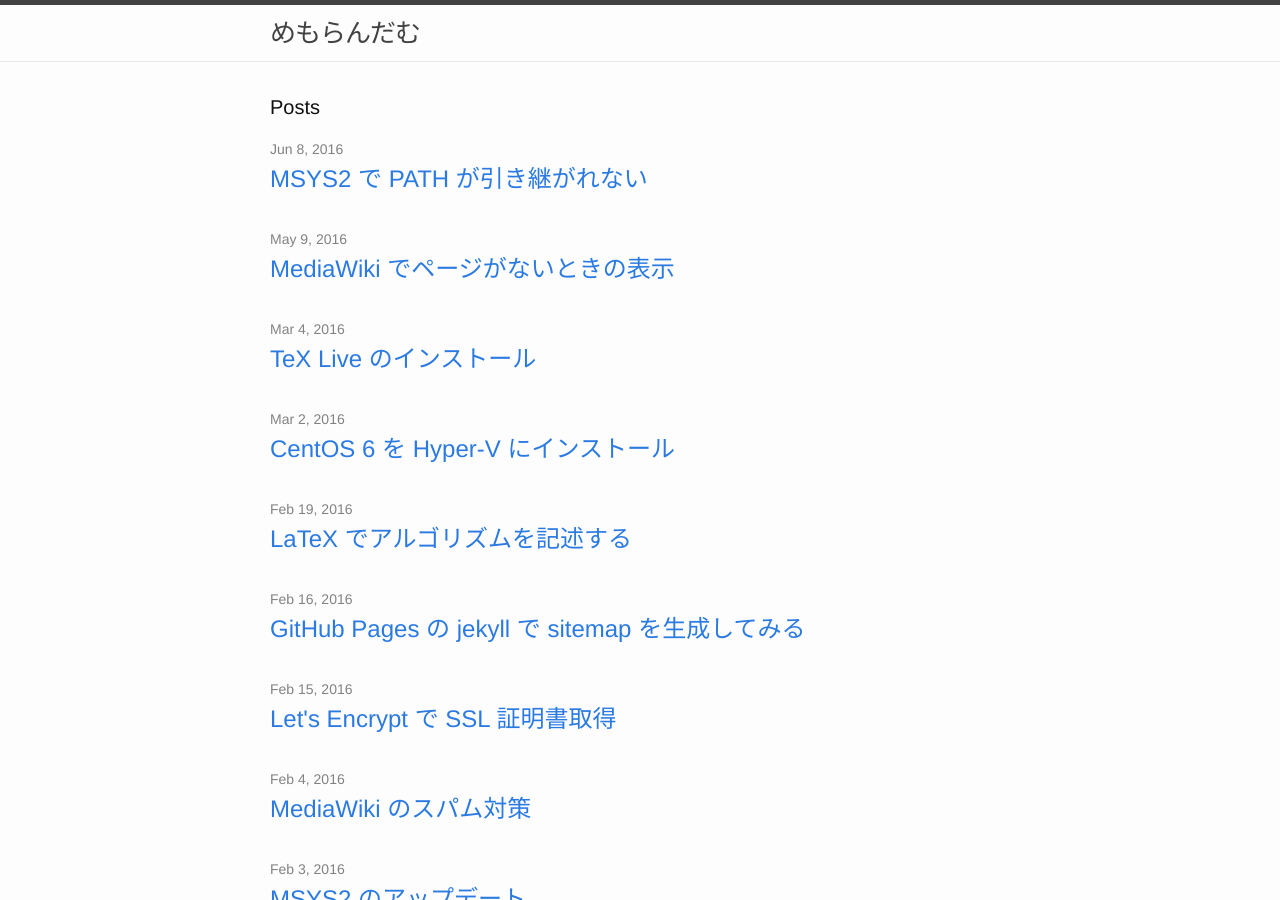
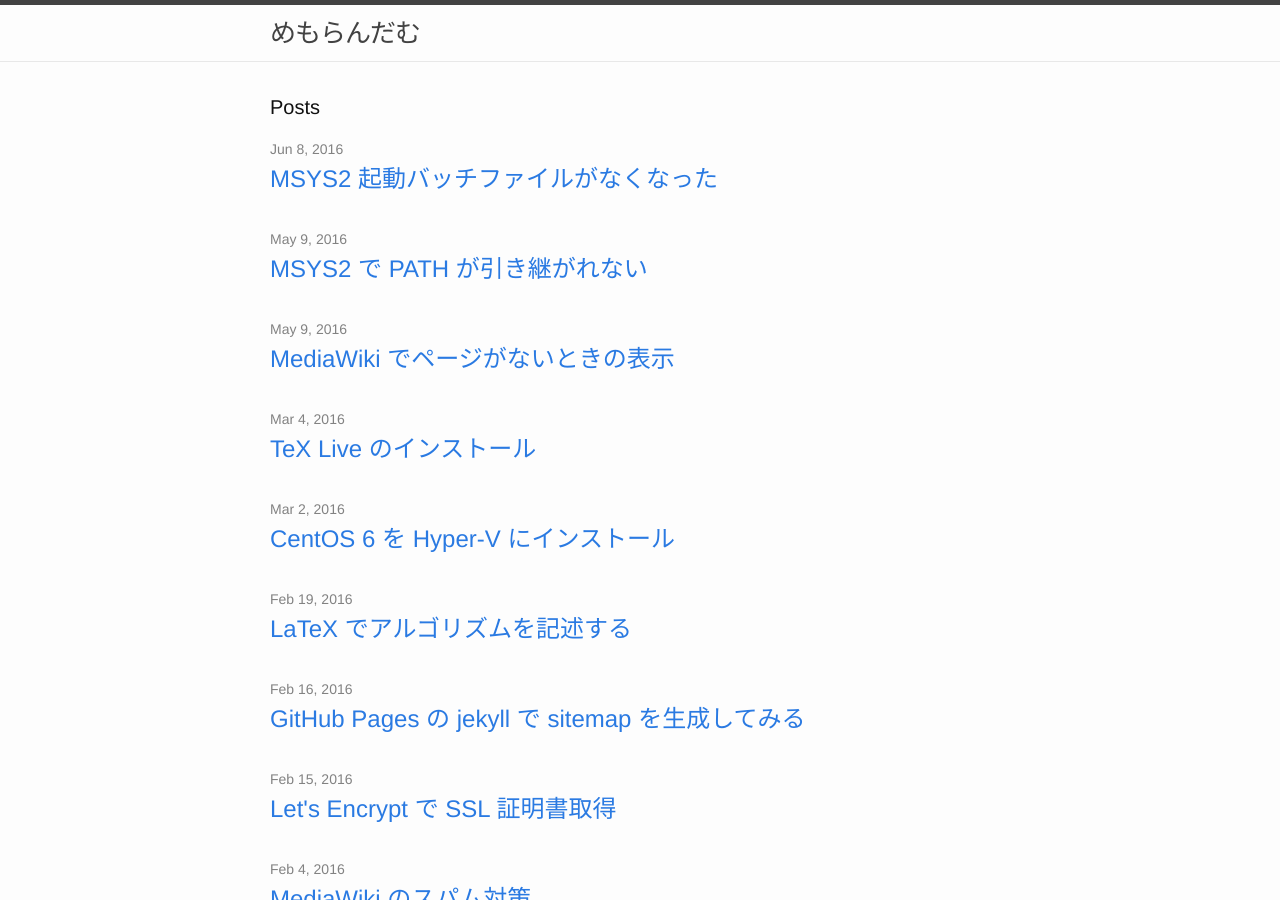
Before and after one commit to chirimenmonster/chirimenmonster.github.io, a Jekyll site: the page built from index.html, in a window 1280 px wide and 900 px high. Built offline with Jekyll 4.4.1, drawn with Linux system fonts in a browser that asks for light colours; some of the changed lines change nothing that is shown.

Commit message:
MSYS2 で起動バッチファイルがなくなった話を追加

```diff
--- a/_posts/2016-05-09-msys2-path.md
+++ b/_posts/2016-05-09-msys2-path.md
@@ -1,7 +1,7 @@
 ---
 layout: post
 title: MSYS2 で PATH が引き継がれない
-date: 15:20 +0900
+date: 2016-05-09 15:20 +0900
 ---
 MSYS2 で Windows の PATH が引き継がれなくなっていた
 
--- /dev/null
+++ b/_posts/2016-06-08-msys2-shortcut.md
@@ -0,0 +1,45 @@
+---
+layout: post
+title: MSYS2 起動バッチファイルがなくなった
+date: 2016-06-08 13:10 +0900
+---
+MSYS2 更新したらショートカットで起動できなくなっていた
+
+## 概要
+
+MSYS2 を更新したら Windows のメニューから起動できなくなった。
+
+msys2_shell.bat などの起動バッチファイルが削除されていて、
+起動方法が変更されたみたい。
+
+
+## 対策
+
+とりあえず pacman -S base で更新してみる。
+
+{% highlight dos %}
+$ pacman -S base
+:: 40 のパッケージがグループ base にあります:
+:: リポジトリ msys
+(略)
+(18/40) 再インストール filesystem                  [#####################] 100%
+
+      WARNING: the shell starting scripts have been unified. Please update your
+      shortcuts to the following targets, otherwise they will STOP WORKING:
+
+          * MSYS2_ROOT\msys2_shell.cmd -mingw32
+          * MSYS2_ROOT\msys2_shell.cmd -mingw64
+          * MSYS2_ROOT\msys2_shell.cmd -msys
+
+(略)
+{% endhighlight %}
+
+メッセージに出てきたようにメニューのショットカットを修正すればいいみたい。
+
+これまで環境ごとにバッチファイルが別になっていたのが
+コマンドは共通でオプションを指定するようになったようだ。
+
+
+## 感想
+
+インストール中にメッセージでてもスクロールアウトするから気がつかんわな。
```
